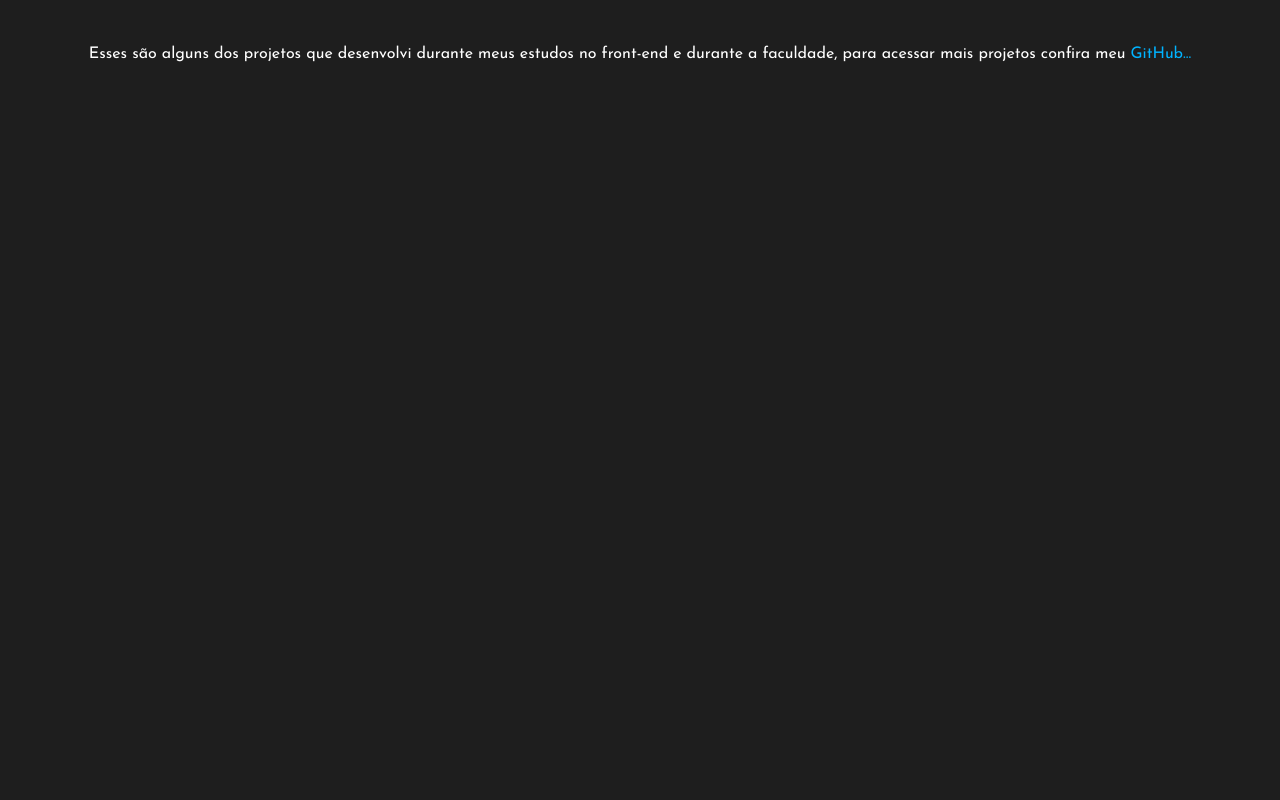
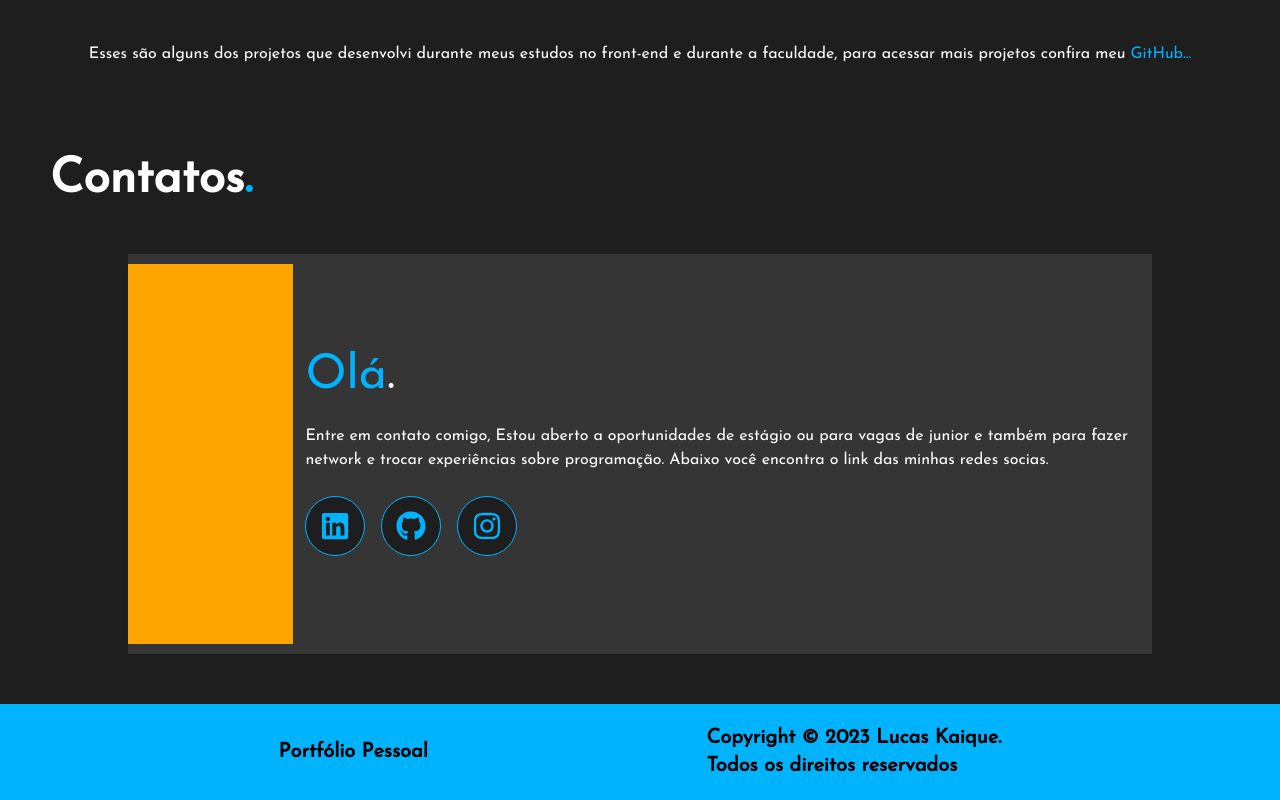
Before and after one commit to LucasKaiquee/Portfolio_React, a React (Vite) app: page / in a window 1280 px wide. Shown: the part 4734-5534 px from the top of the page. Before the commit the page ends 4840 px from the top, so only its background shows below. Built offline with nearby package versions, Linux system fonts and the light colour scheme.

Commit message:
Feat: criando o footer

```diff
--- a/src/App.jsx
+++ b/src/App.jsx
@@ -3,6 +3,7 @@ import Header from './components/Header'
 import About from './components/About'
 import SkillSection from './components/SkillSection'
 import ProjectSection from './components/ProjectSection'
+import ContactSection from './components/ContactSection'
 
 function App() {
   return (
@@ -12,6 +13,12 @@ function App() {
       <About />
       <SkillSection />
       <ProjectSection />
+      <ContactSection />
+
+      <footer className="relative bottom-0 w-[100%] bg-[#00B3FF] text-[#000] font-bold flex justify-evenly items-center py-5 text-xl">
+          <p>Portfólio Pessoal</p>
+          <p>Copyright © 2023 Lucas Kaique. <br/> Todos os direitos reservados</p>
+      </footer>
     </>
   )
 }
```
